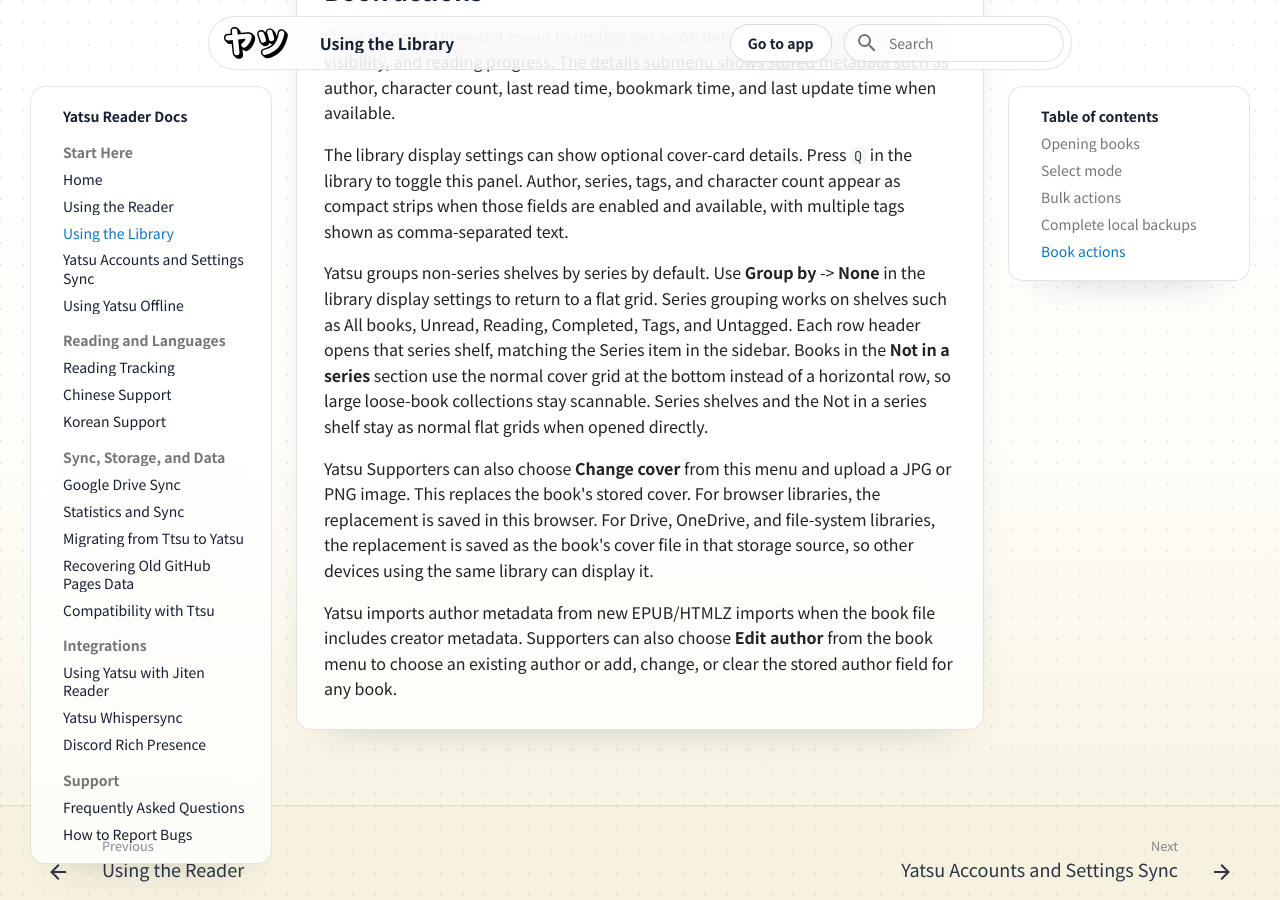
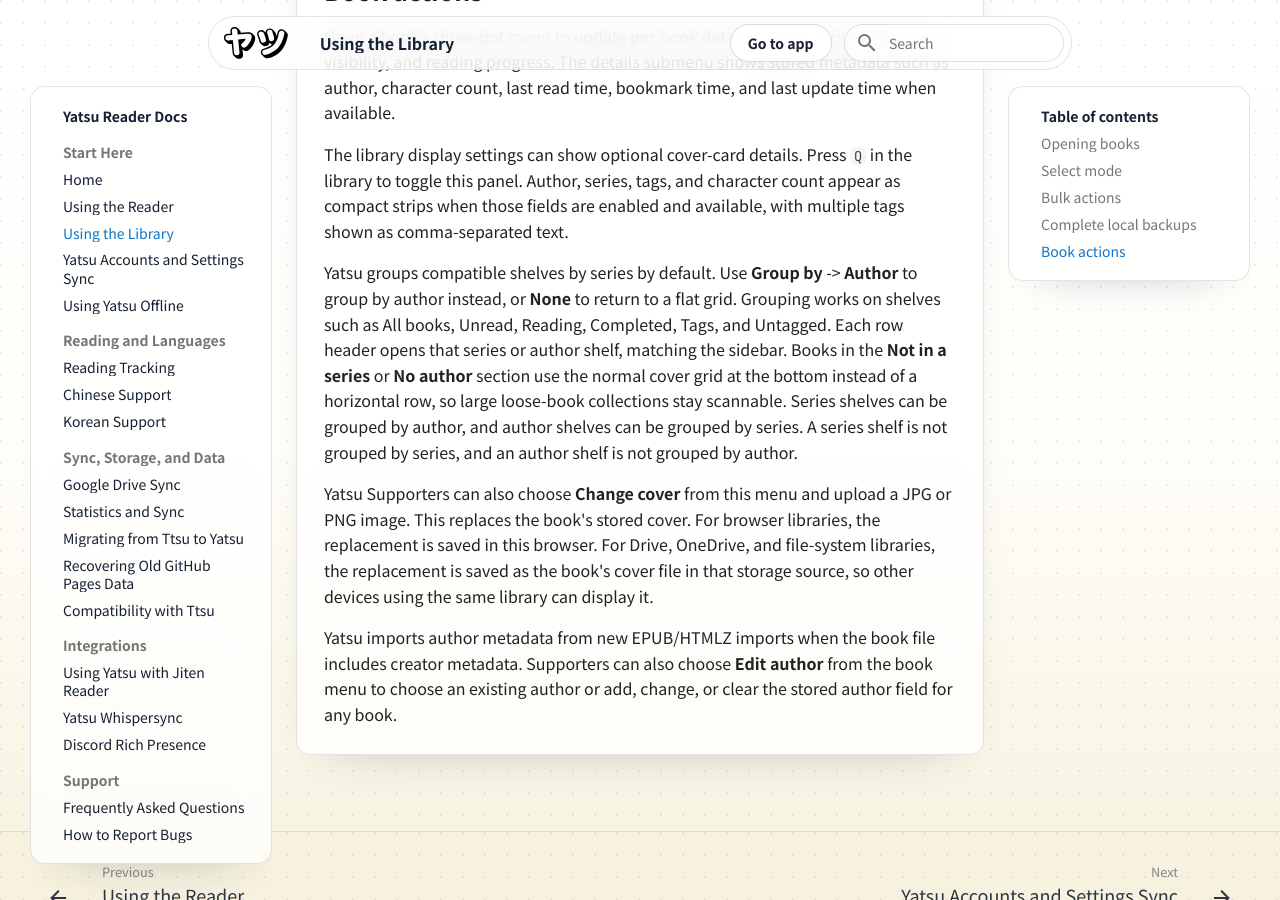
Before and after one commit to ytrms/yatsu-reader-docs, an MkDocs documentation site: the page built from docs/library.md, in a window 1280 px wide and 900 px high, scrolled down 1847 px. Built offline with MkDocs 1.6.1 and Material for MkDocs 9.7.7, drawn with Linux system fonts in a browser that asks for light colours.

Commit message:
docs: document author grouping

```diff
--- a/docs/library.md
+++ b/docs/library.md
@@ -75,14 +75,15 @@
 appear as compact strips when those fields are enabled and available, with
 multiple tags shown as comma-separated text.
 
-Yatsu groups non-series shelves by series by default. Use **Group by** ->
-**None** in the library display settings to return to a flat grid. Series
-grouping works on shelves such as All books, Unread, Reading, Completed, Tags,
-and Untagged. Each row header opens that series shelf, matching the Series item
-in the sidebar. Books in the **Not in a series** section use the normal cover
-grid at the bottom instead of a horizontal row, so large loose-book collections
-stay scannable. Series shelves and the Not in a series shelf stay as normal flat
-grids when opened directly.
+Yatsu groups compatible shelves by series by default. Use **Group by** ->
+**Author** to group by author instead, or **None** to return to a flat grid.
+Grouping works on shelves such as All books, Unread, Reading, Completed, Tags,
+and Untagged. Each row header opens that series or author shelf, matching the
+sidebar. Books in the **Not in a series** or **No author** section use the
+normal cover grid at the bottom instead of a horizontal row, so large loose-book
+collections stay scannable. Series shelves can be grouped by author, and author
+shelves can be grouped by series. A series shelf is not grouped by series, and
+an author shelf is not grouped by author.
 
 Yatsu Supporters can also choose **Change cover** from this menu and upload a
 JPG or PNG image. This replaces the book's stored cover. For browser libraries,
```
